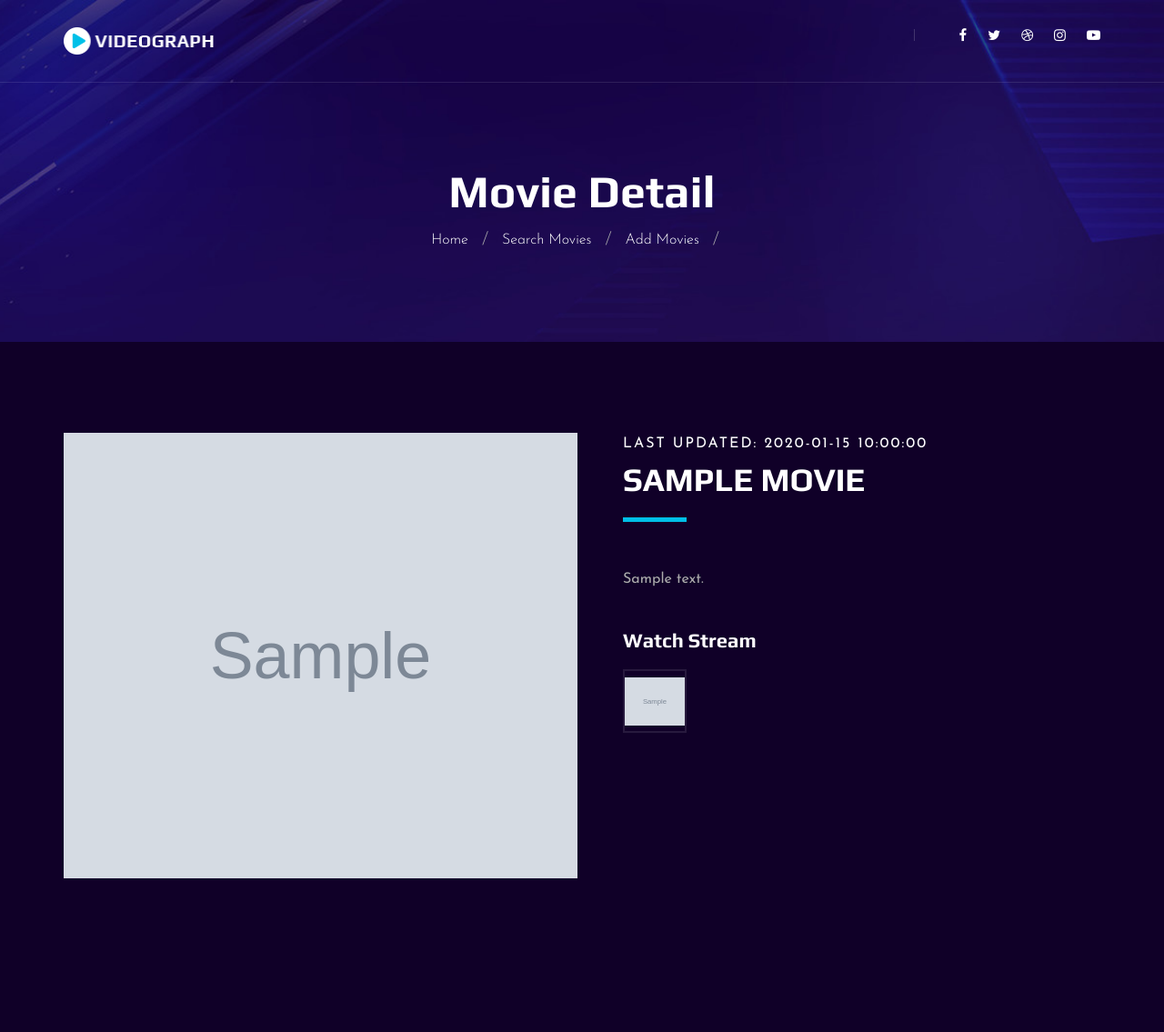
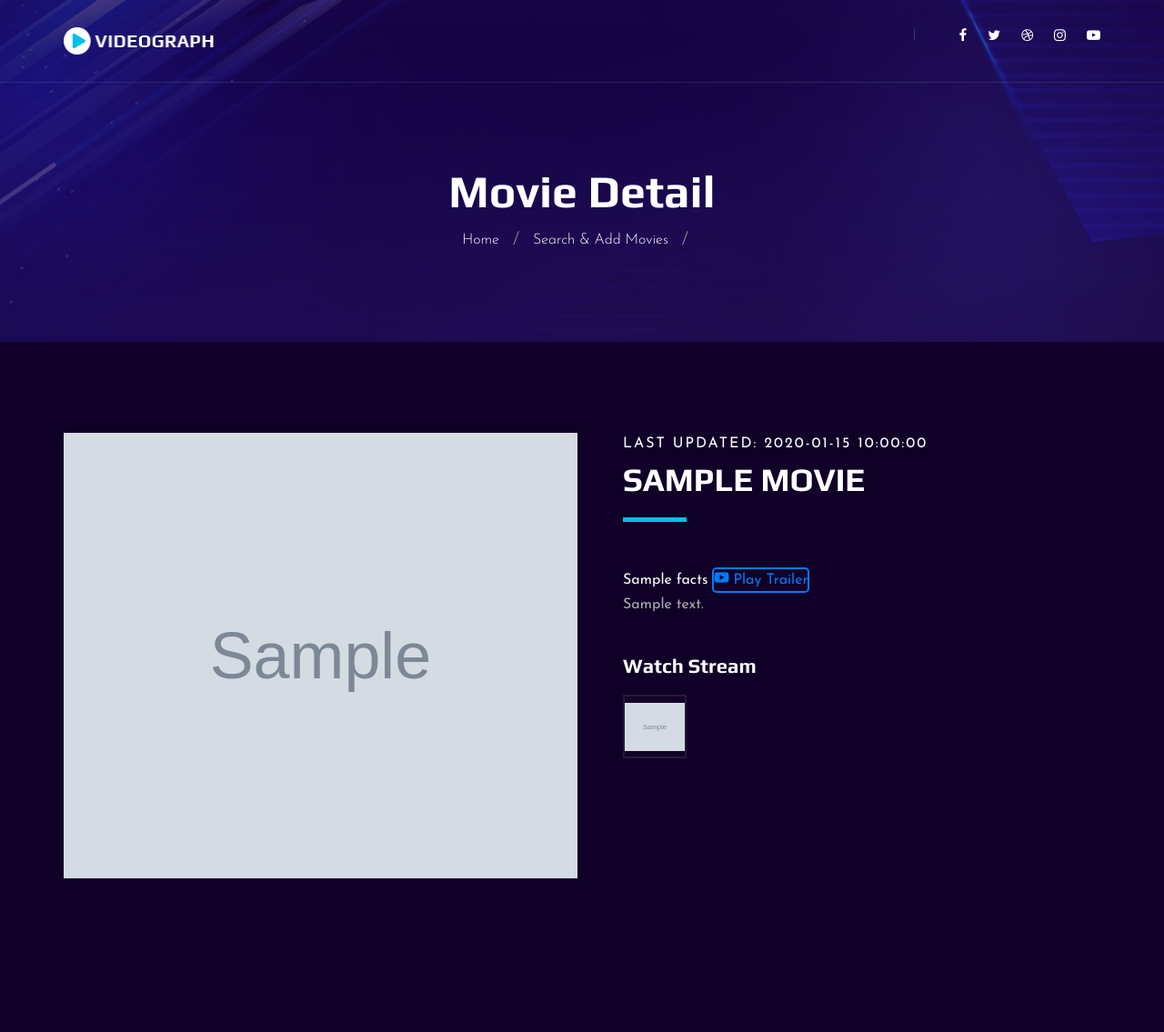
Before and after one commit to javiermpineda/communityMovieList, a Flask app: template templates/view_movie.html in a window 1280 px wide. Shown: the top 1135 px of the page at 91% size. Run offline with Flask 3, Linux system fonts and the light colour scheme; the template is opened without the code that fills it: most values are stand-ins (such as "Sample title", 1, 10 or a date in 2020); grey boxes marked "Sample" are stand-in pictures; some libraries are stand-ins or nearby versions.

Commit message:
change add

```diff
--- a/app.py
+++ b/app.py
@@ -23,7 +23,8 @@ def add_movie():
                 'title': request.form['title'],
                 'image_url': request.form['image_url'],
                 'updated': datetime.now(),
-                'url_streaming': request.form['url_streaming']
+                'url_streaming': request.form['url_streaming'],
+                'description': request.form['description']
             }
             crud.create(data)
         except ValueError as e:
@@ -38,17 +39,20 @@ def view_movie(movie_id):
     movie = crud.read(movie_id)
     if movie:
         description = scrapping.find_description(movie.description)
-        print(movie.url_streaming)
-        print(movie.description)
+        facts = scrapping.find_facts(movie.description)
+        video_info = scrapping.scrape_video_info(movie.description)
         data_list = json.loads(movie.url_streaming.replace("'", "\""))
         context = {
             'movie': movie,
+            'facts': facts,
             'description': description,
             'url_streaming': data_list[0]['url'],
             'url_streaming_logo': data_list[0]['icon'],
+            'video_info': video_info,
         }
         return render_template('view_movie.html', **context)
     return 'Movie not found', 404
+
 
 @app.route('/delete_movie/<string:movie_id>', methods=['POST'])
 def delete_movie(movie_id):
--- a/templates/add_movie.html
+++ b/templates/add_movie.html
@@ -19,7 +19,11 @@
         <label for="url_streaming">Streaming URL:</label><br>
         <input type="text" id="url_streaming" name="url_streaming" required><br>
 
+        <label for="description">URL Description:</label><br>
+        <input type="text" id="description" name="description" required><br>
+
         <input type="submit" value="Add Movie">
+
     </form>
     <a href="/">Back to Home</a>
 </body>
--- a/templates/search_movie.html
+++ b/templates/search_movie.html
@@ -90,8 +90,7 @@
             <div class="breadcrumb__text">
               <div class="breadcrumb__links">
                 <a href="/">Home</a>
-                <a href="/search_movie">Search Movies</a>
-                <a href="/add_movie">Add Movies</a>
+                <a href="/search_movie">Search & Add Movies</a>
                 <span></span>
               </div>
               <div>
--- a/templates/view_movie.html
+++ b/templates/view_movie.html
@@ -45,6 +45,9 @@
       rel="stylesheet"
       href="{{ url_for('static', filename='css/style.css') }}"
       type="text/css" />
+
+
+
   </head>
 
   <body>
@@ -91,8 +94,7 @@
               <h2>Movie Detail</h2>
               <div class="breadcrumb__links">
                 <a href="/">Home</a>
-                <a href="/search_movie">Search Movies</a>
-                <a href="/add_movie">Add Movies</a>
+                <a href="/search_movie">Search & Add Movies</a>
                 <span></span>
               </div>
             </div>
@@ -122,6 +124,16 @@
                             <span>Last updated: {{ movie.updated }}</span>
                             <h2>{{movie.title}}</h2>
                         </div>
+                        <div class="facts_movie">
+                            <span style="color: white;">{{facts}}</span>
+
+                            <li style="display: inline-block; border: solid 2px #007bff; border-radius: 5px; " class="video none">
+                          <a class="no_click play_trailer" href="{{ video_info.video_url }}" data-site="{{ video_info.video_site }}" data-id="{{ video_info.video_id }}" data-title="{{ video_info.video_title }}">
+                              <span style="align-content: center;"  class="social_youtube"></span>  Play Trailer
+                          </a>
+                        </li>
+                        </div>
+
                         <div class="overview">
                             <p>{{description}}</p>
                         </div>
@@ -145,7 +157,8 @@
     </section>
     <!-- Portfolio Section End -->
 
-    <!-- Footer Section Begin -->
+
+      <!-- Footer Section Begin -->
     <footer class="footer">
       <div class="container">
         <div class="footer__top">
@@ -247,5 +260,6 @@
     <script src="{{ url_for('static', filename='js/jquery.slicknav.js') }}"></script>
     <script src="{{ url_for('static', filename='js/owl.carousel.min.js') }}"></script>
     <script src="{{ url_for('static', filename='js/main.js') }}"></script>
+
   </body>
 </html>
```
Also changed, not shown: scrapping.py (+57 -0 lines), templates/index.html (+9 -2 lines), community_movie_list.db, static/css/style.css (line endings or trailing spaces).
